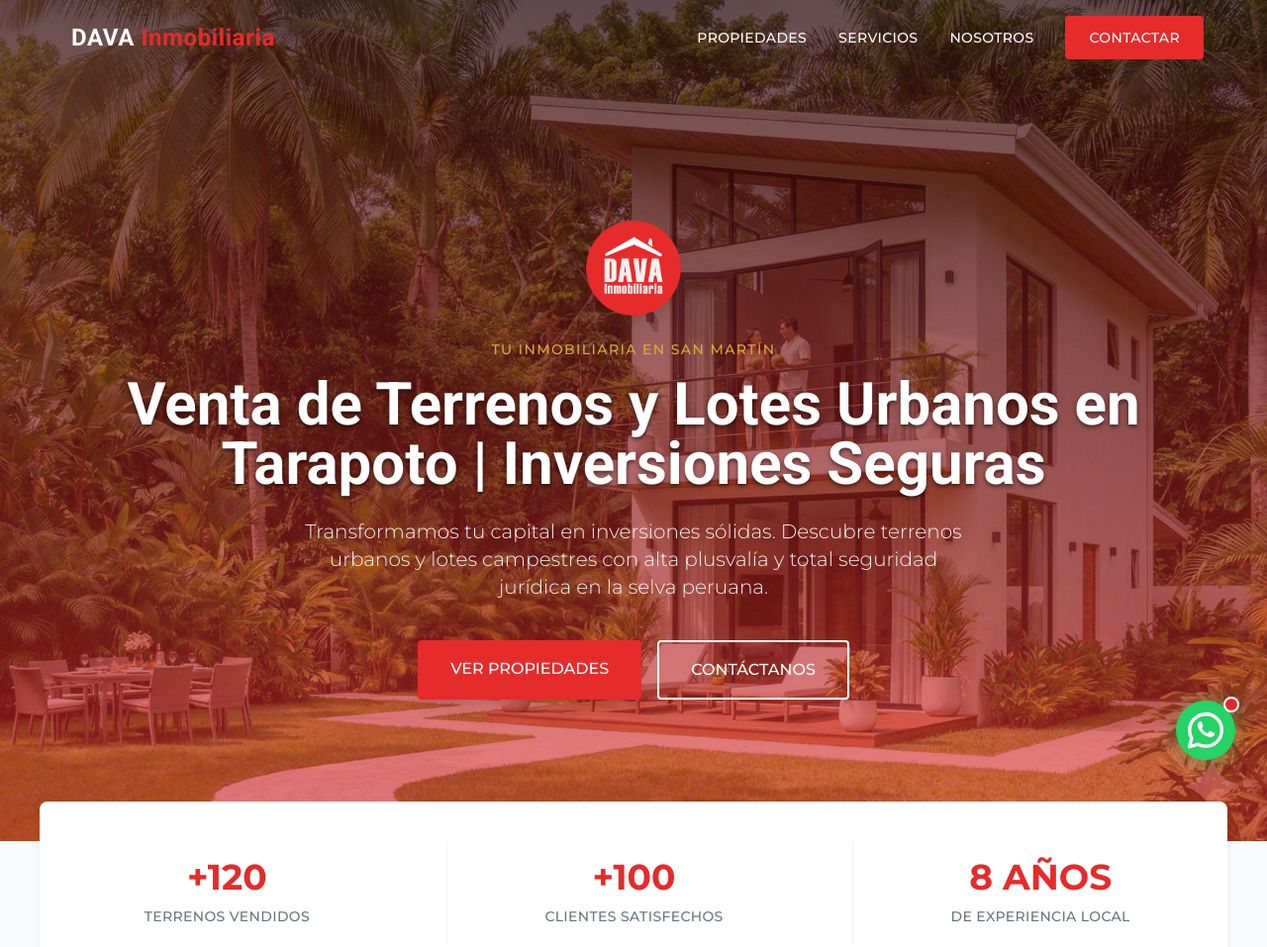
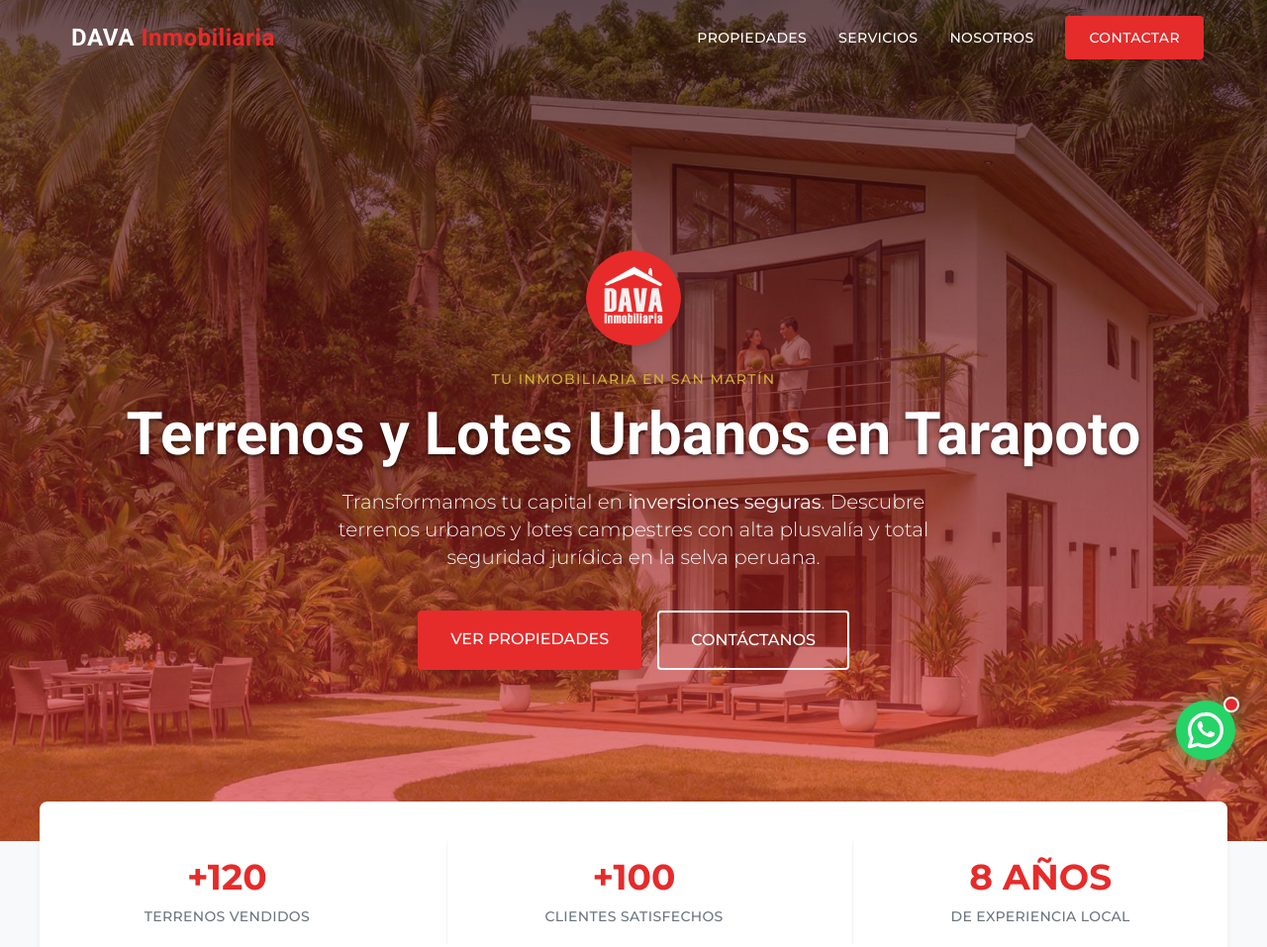
Before and after one commit to martinuntio-dev/davawb, a website: page index.html in a window 1280 px wide. Shown: the top 957 px of the page at 99% size. Drawn offline with nearby package versions, Linux system fonts and the light colour scheme; some icons are missing.

Commit message:
Update index.html

```diff
--- a/index.html
+++ b/index.html
@@ -147,11 +147,11 @@
             <span class="block text-brand-gold font-medium tracking-widest text-sm mb-4 uppercase">Tu Inmobiliaria en San Martín</span>
 
             <h1 class="font-serif text-4xl md:text-5xl lg:text-6xl font-bold leading-tight mb-6 text-shadow">
-                Venta de Terrenos y Lotes Urbanos en Tarapoto | Inversiones Seguras
+                Terrenos y Lotes Urbanos en Tarapoto
             </h1>
 
             <p class="text-lg md:text-xl font-light mb-10 max-w-2xl mx-auto text-gray-100 leading-relaxed">
-                Transformamos tu capital en inversiones sólidas. Descubre terrenos urbanos y lotes campestres con alta plusvalía y total seguridad jurídica en la selva peruana.
+                Transformamos tu capital en <strong>inversiones seguras</strong>. Descubre terrenos urbanos y lotes campestres con alta plusvalía y total seguridad jurídica en la selva peruana.
             </p>
             <div class="flex flex-col sm:flex-row gap-4 justify-center">
                 <a href="#propiedades" class="bg-brand-forest hover:bg-brand-action text-white px-8 py-4 rounded-std font-medium transition-all duration-300 shadow-lg border border-transparent">
```
